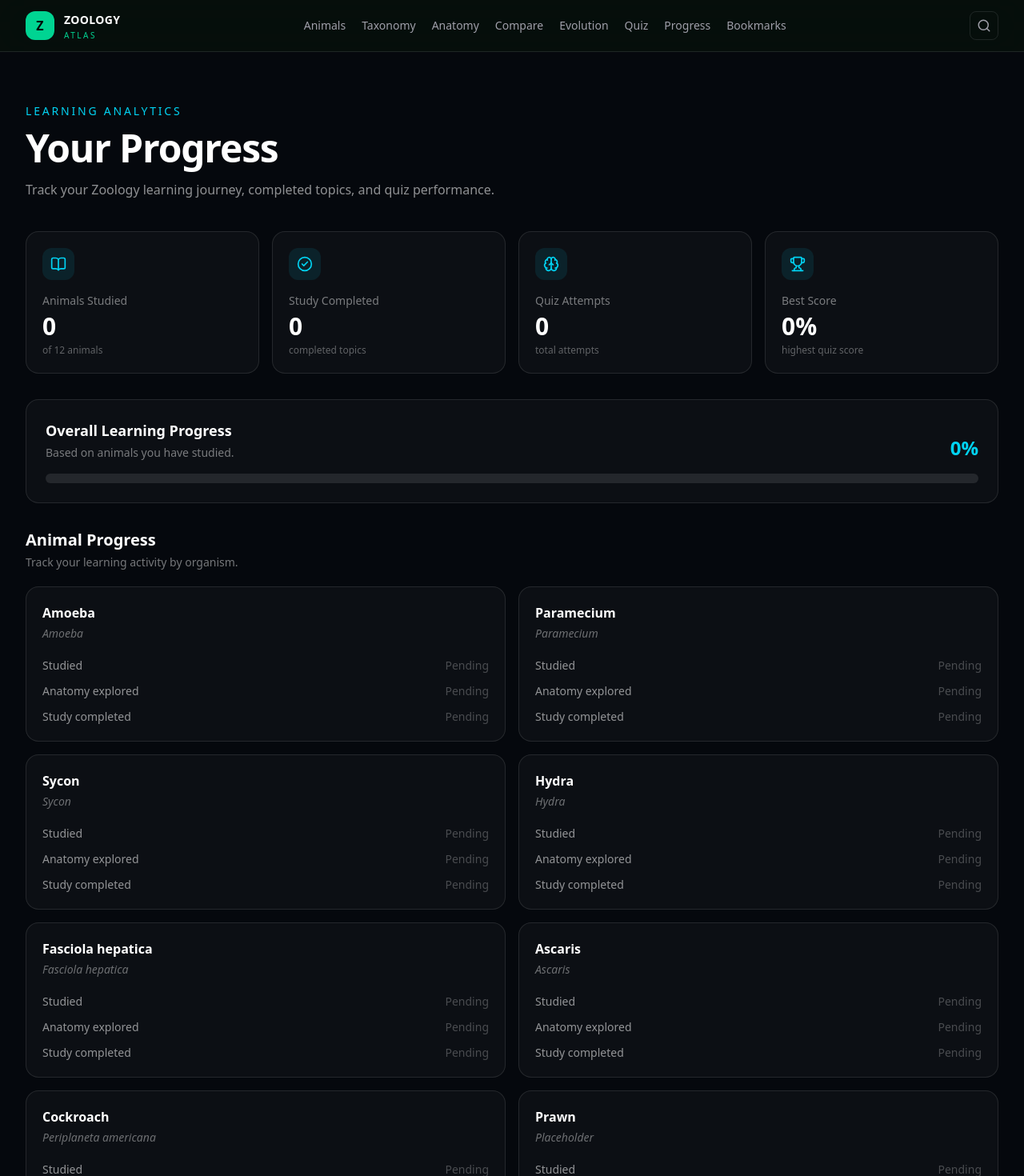
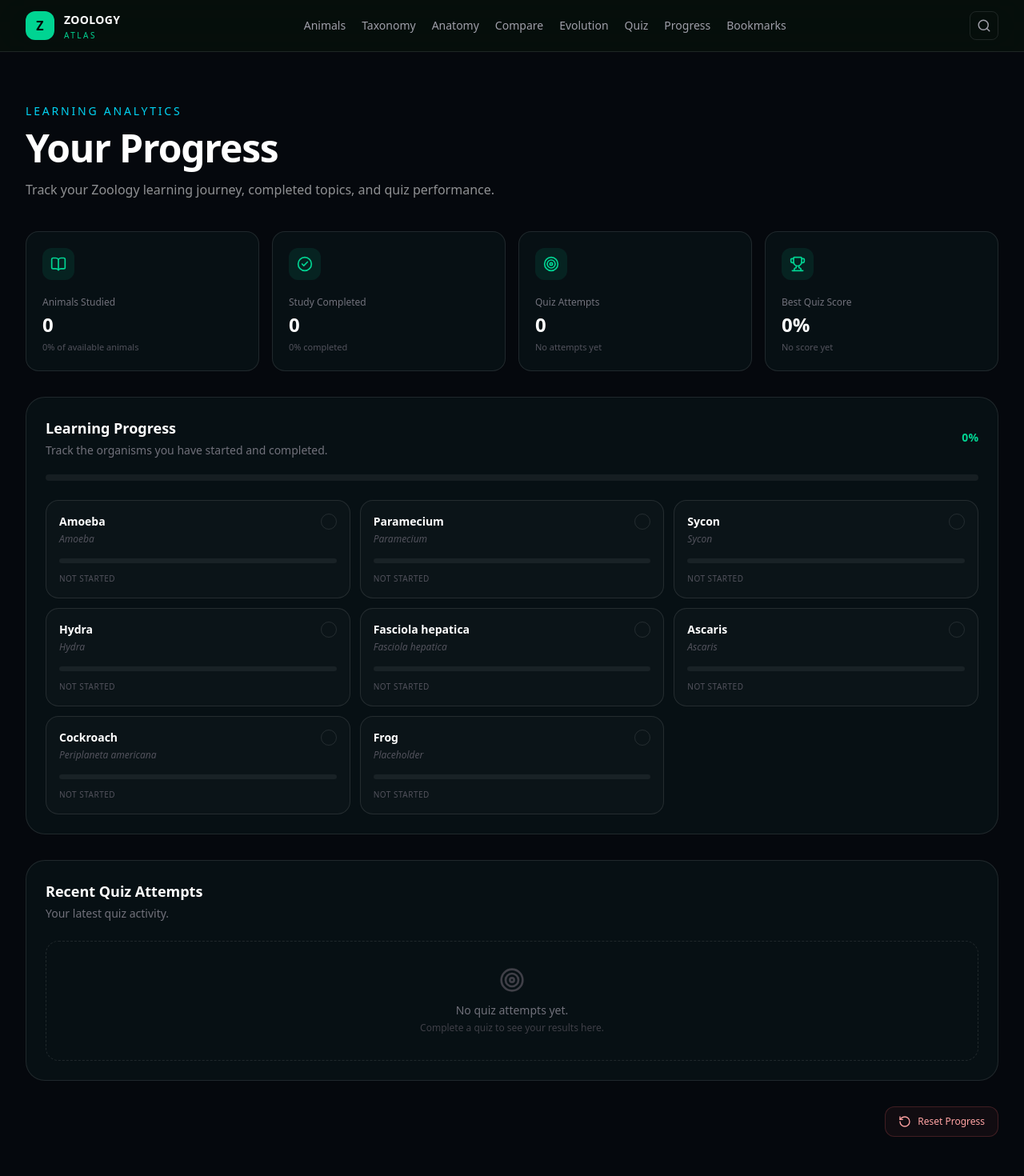
Before and after one commit to kamrulhasanbullet/zoology-atlas, a Next.js app: page /progress in a window 1280 px wide. Shown: the top 1470 px of the page at 80% size. Built offline with nearby package versions, Linux system fonts and the light colour scheme.

Commit message:
feat: enhance ProgressDashboard with quiz stats and reset functionality - Added quiz statistics, improved progress tracking, and implemented a reset feature for user progress.

```diff
--- a/components/progress/ProgressDashboard.tsx
+++ b/components/progress/ProgressDashboard.tsx
@@ -1,250 +1,366 @@
 "use client";
 
 import { useEffect, useMemo, useState } from "react";
-import { BookOpen, Brain, CheckCircle2, Trophy } from "lucide-react";
+
+import {
+  BookOpen,
+  CheckCircle2,
+  Clock3,
+  RotateCcw,
+  Target,
+  Trophy,
+} from "lucide-react";
 
 import { animals } from "@/data/animals";
 
-import { getProgressRecords, getQuizAttempts } from "@/lib/storage/progress";
+import {
+  clearProgress,
+  getProgressRecords,
+  getQuizAttempts,
+  getQuizStats,
+} from "@/lib/storage/progress";
 
 import type { ProgressRecord, QuizAttempt } from "@/types/zoology";
 
-export default function ProgressDashboard() {
+interface ProgressDashboardProps {
+  onReset?: () => void;
+}
+
+function formatDate(date: string) {
+  return new Intl.DateTimeFormat("en-US", {
+    day: "numeric",
+    month: "short",
+    year: "numeric",
+  }).format(new Date(date));
+}
+
+function getAnimalName(slug: string) {
+  const animal = animals.find((item) => item.slug === slug);
+
+  return animal?.commonName ?? slug;
+}
+
+export default function ProgressDashboard({ onReset }: ProgressDashboardProps) {
   const [progress, setProgress] = useState<ProgressRecord[]>([]);
 
   const [attempts, setAttempts] = useState<QuizAttempt[]>([]);
 
+  const [stats, setStats] = useState({
+    attempts: 0,
+    bestScore: 0,
+    averageScore: 0,
+  });
+
+  const [loaded, setLoaded] = useState(false);
+
+  const loadProgress = () => {
+    setProgress(getProgressRecords());
+
+    setAttempts(getQuizAttempts());
+
+    setStats(getQuizStats());
+
+    setLoaded(true);
+  };
+
   useEffect(() => {
-    setProgress(getProgressRecords());
-    setAttempts(getQuizAttempts());
+    loadProgress();
   }, []);
+
+  const availableAnimals = useMemo(
+    () => animals.filter((animal) => animal.status === "available"),
+    [],
+  );
 
   const studiedCount = progress.filter((item) => item.studied).length;
 
-  const anatomyCount = progress.filter((item) => item.anatomyExplored).length;
+  const completedCount = progress.filter((item) => item.studyCompleted).length;
 
-  const studyCompletedCount = progress.filter(
-    (item) => item.studyCompleted,
-  ).length;
+  const studyPercentage =
+    availableAnimals.length > 0
+      ? Math.round((studiedCount / availableAnimals.length) * 100)
+      : 0;
 
-  const bestScore = useMemo(() => {
-    if (!attempts.length) return 0;
+  const completedPercentage =
+    availableAnimals.length > 0
+      ? Math.round((completedCount / availableAnimals.length) * 100)
+      : 0;
 
-    return Math.max(...attempts.map((attempt) => attempt.percentage));
-  }, [attempts]);
+  const handleReset = () => {
+    const confirmed = window.confirm(
+      "Are you sure you want to reset all learning progress?",
+    );
 
-  const overallProgress =
-    animals.length > 0 ? Math.round((studiedCount / animals.length) * 100) : 0;
+    if (!confirmed) return;
 
-  const recentAttempts = [...attempts]
-    .sort(
-      (a, b) =>
-        new Date(b.attemptedAt).getTime() - new Date(a.attemptedAt).getTime(),
-    )
-    .slice(0, 5);
+    clearProgress();
+
+    loadProgress();
+
+    onReset?.();
+  };
+
+  if (!loaded) {
+    return (
+      <div className="rounded-3xl border border-white/10 bg-white/[0.02] p-10 text-center">
+        <p className="text-sm text-zinc-500">Loading your progress...</p>
+      </div>
+    );
+  }
 
   return (
     <div className="space-y-8">
       {/* Stats */}
-
-      <div className="grid gap-4 sm:grid-cols-2 xl:grid-cols-4">
+      <section className="grid gap-4 sm:grid-cols-2 xl:grid-cols-4">
         <StatCard
-          icon={BookOpen}
+          icon={<BookOpen className="h-5 w-5" />}
           label="Animals Studied"
           value={studiedCount}
-          description={`of ${animals.length} animals`}
+          description={`${studyPercentage}% of available animals`}
         />
 
         <StatCard
-          icon={CheckCircle2}
+          icon={<CheckCircle2 className="h-5 w-5" />}
           label="Study Completed"
-          value={studyCompletedCount}
-          description="completed topics"
+          value={completedCount}
+          description={`${completedPercentage}% completed`}
         />
 
         <StatCard
-          icon={Brain}
+          icon={<Target className="h-5 w-5" />}
           label="Quiz Attempts"
-          value={attempts.length}
-          description="total attempts"
+          value={stats.attempts}
+          description={
+            stats.attempts > 0
+              ? `Average ${Math.round(stats.averageScore)}%`
+              : "No attempts yet"
+          }
         />
 
         <StatCard
-          icon={Trophy}
-          label="Best Score"
-          value={`${bestScore}%`}
-          description="highest quiz score"
+          icon={<Trophy className="h-5 w-5" />}
+          label="Best Quiz Score"
+          value={`${Math.round(stats.bestScore)}%`}
+          description={
+            stats.bestScore > 0 ? "Your highest score" : "No score yet"
+          }
         />
-      </div>
+      </section>
 
-      {/* Overall Progress */}
+      {/* Study Progress */}
+      <section className="rounded-3xl border border-white/10 bg-[#071014] p-6">
+        <div className="flex flex-col gap-3 sm:flex-row sm:items-center sm:justify-between">
+          <div>
+            <h2 className="text-lg font-semibold text-white">
+              Learning Progress
+            </h2>
 
-      <section className="rounded-2xl border border-white/10 bg-white/[0.03] p-6">
-        <div className="mb-4 flex items-end justify-between">
-          <div>
-            <h2 className="text-lg font-semibold">Overall Learning Progress</h2>
-
-            <p className="mt-1 text-sm text-white/45">
-              Based on animals you have studied.
+            <p className="mt-1 text-sm text-zinc-500">
+              Track the organisms you have started and completed.
             </p>
           </div>
 
-          <span className="text-2xl font-bold text-cyan-400">
-            {overallProgress}%
-          </span>
+          <div className="text-sm font-semibold text-emerald-400">
+            {studyPercentage}%
+          </div>
         </div>
 
-        <div className="h-3 overflow-hidden rounded-full bg-white/10">
+        <div className="mt-5 h-2 overflow-hidden rounded-full bg-white/[0.06]">
           <div
-            className="h-full rounded-full bg-cyan-400 transition-all"
+            className="h-full rounded-full bg-emerald-400 transition-all duration-500"
             style={{
-              width: `${overallProgress}%`,
+              width: `${studyPercentage}%`,
             }}
           />
         </div>
-      </section>
 
-      {/* Animal Progress */}
-
-      <section>
-        <div className="mb-5">
-          <h2 className="text-xl font-semibold">Animal Progress</h2>
-
-          <p className="mt-1 text-sm text-white/45">
-            Track your learning activity by organism.
-          </p>
-        </div>
-
-        <div className="grid gap-4 md:grid-cols-2">
-          {animals.map((animal) => {
+        <div className="mt-6 grid gap-3 sm:grid-cols-2 lg:grid-cols-3">
+          {availableAnimals.map((animal) => {
             const record = progress.find(
               (item) => item.animalSlug === animal.slug,
             );
 
             return (
-              <div
+              <AnimalProgressCard
                 key={animal.slug}
-                className="rounded-2xl border border-white/10 bg-white/[0.03] p-5"
-              >
-                <div className="flex items-start justify-between">
-                  <div>
-                    <h3 className="font-semibold">{animal.commonName}</h3>
-
-                    <p className="mt-1 text-sm italic text-white/40">
-                      {animal.scientificName}
-                    </p>
-                  </div>
-
-                  {record?.studied && (
-                    <CheckCircle2 size={20} className="text-cyan-400" />
-                  )}
-                </div>
-
-                <div className="mt-5 space-y-3">
-                  <ProgressRow label="Studied" active={!!record?.studied} />
-
-                  <ProgressRow
-                    label="Anatomy explored"
-                    active={!!record?.anatomyExplored}
-                  />
-
-                  <ProgressRow
-                    label="Study completed"
-                    active={!!record?.studyCompleted}
-                  />
-                </div>
-              </div>
+                name={animal.commonName}
+                scientificName={animal.scientificName}
+                studied={record?.studied ?? false}
+                completed={record?.studyCompleted ?? false}
+                lastStudiedAt={record?.lastStudiedAt}
+              />
             );
           })}
         </div>
       </section>
 
-      {/* Recent Quiz Attempts */}
+      {/* Quiz Attempts */}
+      <section className="rounded-3xl border border-white/10 bg-[#071014] p-6">
+        <div>
+          <h2 className="text-lg font-semibold text-white">
+            Recent Quiz Attempts
+          </h2>
 
-      <section>
-        <div className="mb-5">
-          <h2 className="text-xl font-semibold">Recent Quiz Attempts</h2>
+          <p className="mt-1 text-sm text-zinc-500">
+            Your latest quiz activity.
+          </p>
         </div>
 
-        {!recentAttempts.length ? (
-          <div className="rounded-2xl border border-white/10 bg-white/[0.03] p-8 text-center text-sm text-white/45">
-            No quiz attempts yet.
+        {attempts.length === 0 ? (
+          <div className="mt-6 rounded-2xl border border-dashed border-white/10 p-8 text-center">
+            <Target className="mx-auto h-8 w-8 text-zinc-700" />
+
+            <p className="mt-3 text-sm text-zinc-500">No quiz attempts yet.</p>
+
+            <p className="mt-1 text-xs text-zinc-700">
+              Complete a quiz to see your results here.
+            </p>
           </div>
         ) : (
-          <div className="space-y-3">
-            {recentAttempts.map((attempt) => {
-              const animal = animals.find(
-                (item) => item.slug === attempt.animalSlug,
-              );
-
-              return (
+          <div className="mt-5 overflow-hidden rounded-2xl border border-white/10">
+            <div className="divide-y divide-white/10">
+              {attempts.slice(0, 10).map((attempt) => (
                 <div
                   key={attempt.id}
-                  className="flex items-center justify-between rounded-xl border border-white/10 bg-white/[0.03] p-4"
+                  className="flex flex-col gap-4 p-4 sm:flex-row sm:items-center sm:justify-between"
                 >
                   <div>
-                    <p className="font-medium">
-                      {animal?.commonName ?? attempt.animalSlug}
+                    <p className="text-sm font-medium text-white">
+                      {getAnimalName(attempt.animalSlug)}
                     </p>
 
-                    <p className="mt-1 text-xs text-white/40">
-                      {new Date(attempt.attemptedAt).toLocaleString()}
+                    <p className="mt-1 text-xs text-zinc-600">
+                      {attempt.score} / {attempt.totalQuestions} correct
                     </p>
                   </div>
 
-                  <div className="text-right">
-                    <p className="font-bold text-cyan-400">
-                      {attempt.percentage}%
-                    </p>
+                  <div className="flex items-center gap-5">
+                    <div>
+                      <p
+                        className={`text-sm font-bold ${
+                          attempt.percentage >= 80
+                            ? "text-emerald-400"
+                            : attempt.percentage >= 50
+                              ? "text-amber-400"
+                              : "text-red-400"
+                        }`}
+                      >
+                        {Math.round(attempt.percentage)}%
+                      </p>
 
-                    <p className="text-xs text-white/40">
-                      {attempt.score}/{attempt.totalQuestions}
-                    </p>
+                      <p className="mt-1 text-[10px] text-zinc-600">Score</p>
+                    </div>
+
+                    <div className="hidden items-center gap-1 text-xs text-zinc-600 sm:flex">
+                      <Clock3 className="h-3.5 w-3.5" />
+                      {formatDate(attempt.attemptedAt)}
+                    </div>
                   </div>
                 </div>
-              );
-            })}
+              ))}
+            </div>
           </div>
         )}
+      </section>
+
+      {/* Reset */}
+      <section className="flex justify-end">
+        <button
+          type="button"
+          onClick={handleReset}
+          className="inline-flex items-center gap-2 rounded-xl border border-red-400/20 bg-red-400/5 px-4 py-2.5 text-xs font-medium text-red-300 transition hover:bg-red-400/10"
+        >
+          <RotateCcw className="h-4 w-4" />
+          Reset Progress
+        </button>
       </section>
     </div>
   );
 }
 
-function StatCard({
-  icon: Icon,
-  label,
-  value,
-  description,
-}: {
-  icon: typeof BookOpen;
+interface StatCardProps {
+  icon: React.ReactNode;
   label: string;
   value: string | number;
   description: string;
-}) {
+}
+
+function StatCard({ icon, label, value, description }: StatCardProps) {
   return (
-    <div className="rounded-2xl border border-white/10 bg-white/[0.03] p-5">
-      <div className="mb-4 flex h-10 w-10 items-center justify-center rounded-xl bg-cyan-400/10 text-cyan-400">
-        <Icon size={20} />
+    <div className="rounded-2xl border border-white/10 bg-[#071014] p-5">
+      <div className="flex items-center justify-between">
+        <div className="flex h-10 w-10 items-center justify-center rounded-xl bg-emerald-400/10 text-emerald-400">
+          {icon}
+        </div>
       </div>
 
-      <p className="text-sm text-white/45">{label}</p>
+      <p className="mt-5 text-xs text-zinc-500">{label}</p>
 
-      <p className="mt-1 text-3xl font-bold">{value}</p>
+      <p className="mt-1 text-2xl font-bold text-white">{value}</p>
 
-      <p className="mt-1 text-xs text-white/35">{description}</p>
+      <p className="mt-1 text-[11px] text-zinc-600">{description}</p>
     </div>
   );
 }
 
-function ProgressRow({ label, active }: { label: string; active: boolean }) {
+interface AnimalProgressCardProps {
+  name: string;
+  scientificName: string;
+  studied: boolean;
+  completed: boolean;
+  lastStudiedAt?: string;
+}
+
+function AnimalProgressCard({
+  name,
+  scientificName,
+  studied,
+  completed,
+  lastStudiedAt,
+}: AnimalProgressCardProps) {
   return (
-    <div className="flex items-center justify-between text-sm">
-      <span className="text-white/55">{label}</span>
+    <div className="rounded-2xl border border-white/10 bg-white/[0.02] p-4">
+      <div className="flex items-start justify-between gap-3">
+        <div>
+          <h3 className="text-sm font-semibold text-white">{name}</h3>
 
-      <span className={active ? "text-cyan-400" : "text-white/25"}>
-        {active ? "Completed" : "Pending"}
-      </span>
+          <p className="mt-1 text-xs italic text-zinc-600">{scientificName}</p>
+        </div>
+
+        {completed ? (
+          <CheckCircle2 className="h-5 w-5 shrink-0 text-emerald-400" />
+        ) : studied ? (
+          <BookOpen className="h-5 w-5 shrink-0 text-cyan-400" />
+        ) : (
+          <div className="h-5 w-5 rounded-full border border-white/10" />
+        )}
+      </div>
+
+      <div className="mt-4">
+        <div className="h-1.5 overflow-hidden rounded-full bg-white/[0.06]">
+          <div
+            className={`h-full rounded-full transition-all ${
+              completed
+                ? "w-full bg-emerald-400"
+                : studied
+                  ? "w-1/2 bg-cyan-400"
+                  : "w-0"
+            }`}
+          />
+        </div>
+      </div>
+
+      <div className="mt-3 flex items-center justify-between">
+        <span className="text-[10px] uppercase tracking-wider text-zinc-600">
+          {completed ? "Completed" : studied ? "In Progress" : "Not Started"}
+        </span>
+
+        {lastStudiedAt && (
+          <span className="text-[10px] text-zinc-700">
+            {formatDate(lastStudiedAt)}
+          </span>
+        )}
+      </div>
     </div>
   );
 }
```
